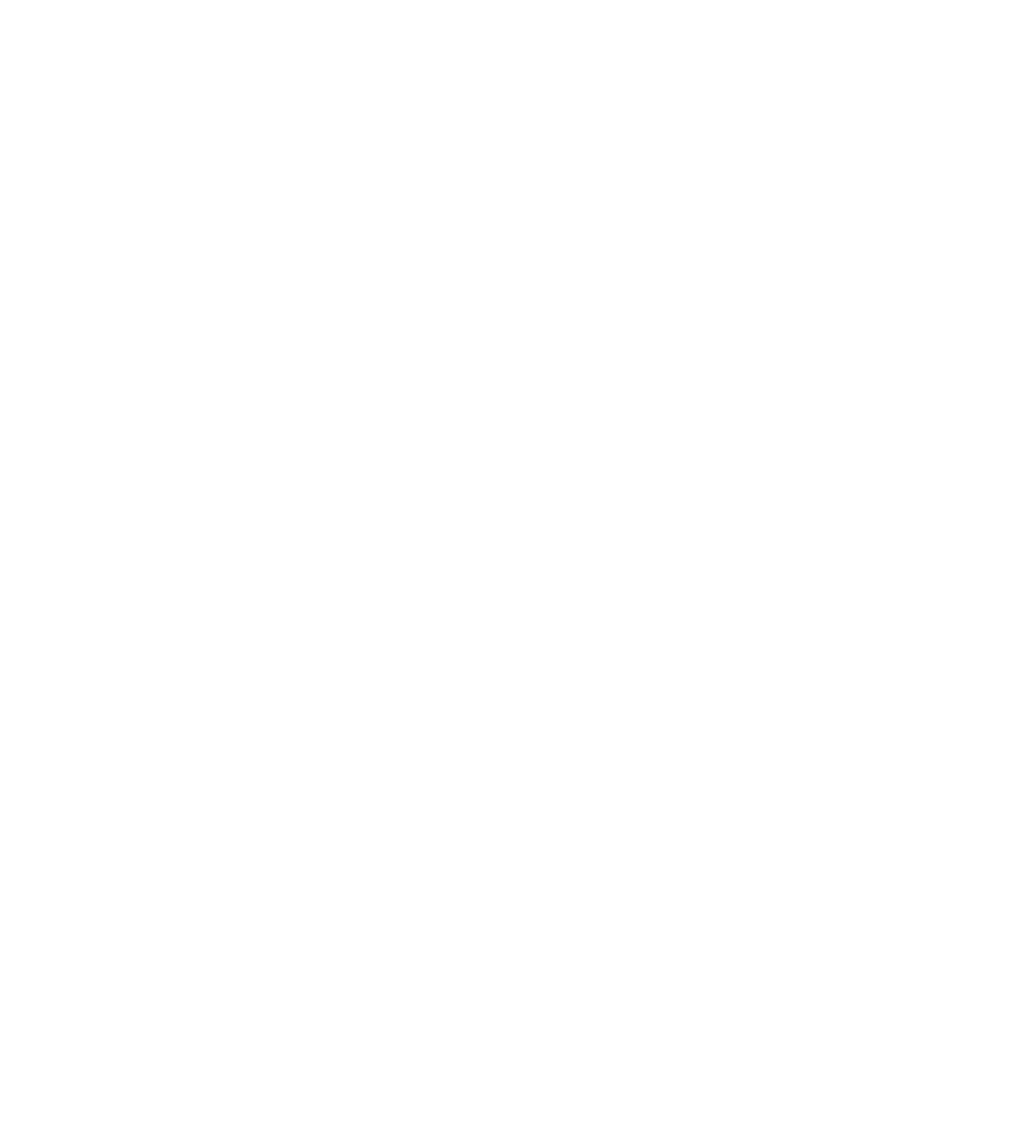
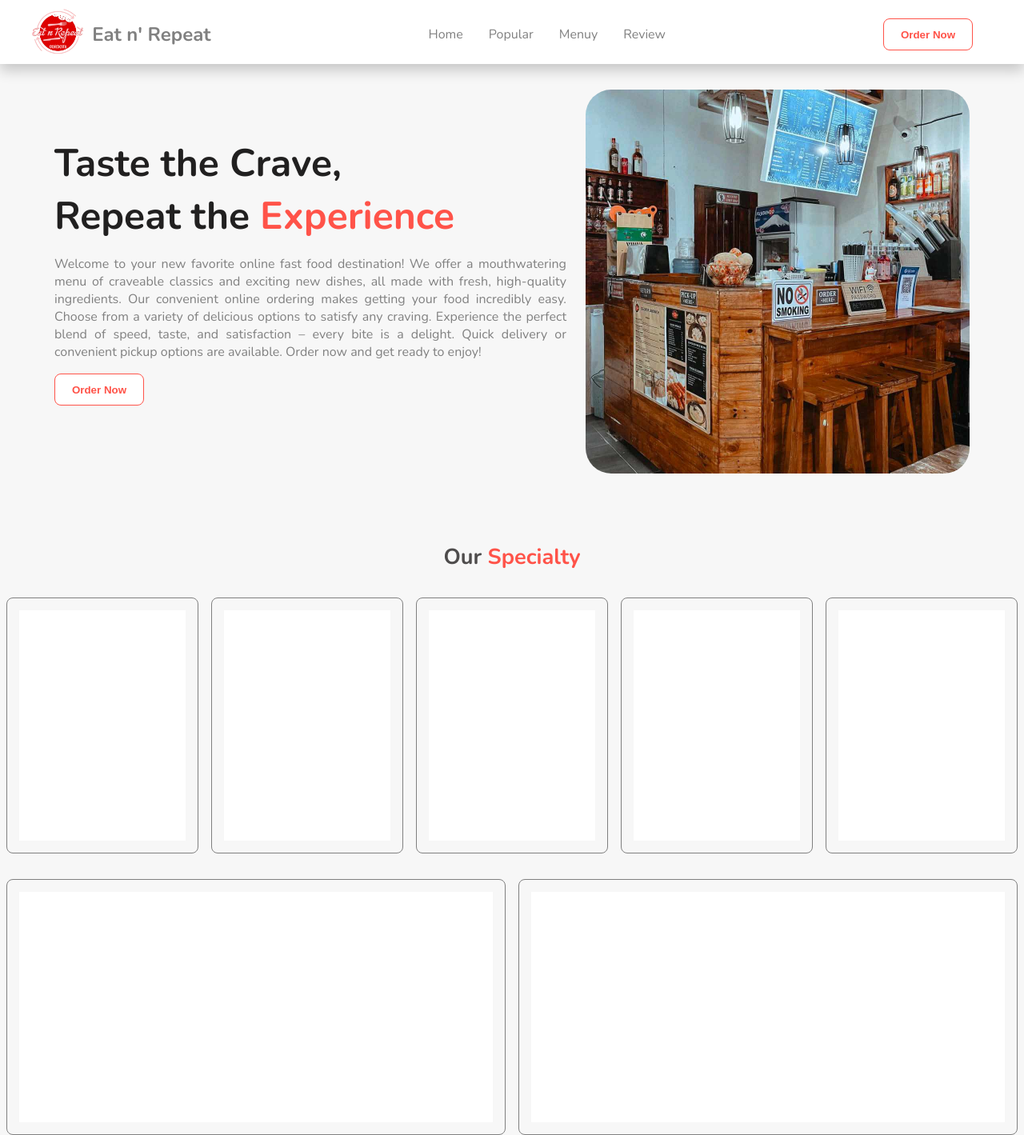
Before and after one commit to rhean-glitch/final, a plain HTML site: page index.html in a window 1280 px wide. Shown: the whole page at 80% size. Before the commit the page ends 800 px from the top, so only its background shows below. Drawn offline with nearby package versions, Linux system fonts and the light colour scheme.

Commit message:
new changes

```diff
--- /dev/null
+++ b/assets/styles/button.css
@@ -0,0 +1,19 @@
+button {
+    width: 7rem;
+    height: 2.5rem;
+    border: 1px solid #ff5349;
+    color: #ff5349;
+    background-color: white;
+    font-weight: 600;
+    border-radius: 0.5rem;
+    cursor: pointer;
+}
+
+.header-button {
+    margin-right: 4rem;
+}
+
+button:hover {
+    background-color: #ff5349;
+    color: white;
+}
--- /dev/null
+++ b/assets/styles/card.css
@@ -0,0 +1,16 @@
+.card-main {
+    width: 15rem;
+    height: 20rem;
+    background-color: #f7f7f7;
+    border: 1px solid gray;
+    display: flex;
+    justify-content: center;
+    align-items: center;
+    border-radius: 0.5rem;
+}
+
+.card {
+    width: 13rem;
+    height: 18rem;
+    background: white;
+}
--- /dev/null
+++ b/assets/styles/container.css
@@ -0,0 +1,38 @@
+.container {
+    display: flex;
+    justify-content: center;
+    align-items: center;
+    gap: 1.5rem;
+}
+
+.c-image img {
+    width: 30rem;
+    height: 30rem;
+    object-fit: cover;
+    border-radius: 2rem;
+    margin-top: 2rem;
+}
+
+
+.c-text {
+    width: 40rem;
+    color:#212020;
+    text-align: justify;
+}
+
+.c-text h1 {
+    font-size: 3rem;
+}
+
+.c-text span {
+    color: #ff5349;
+}
+
+.c-text p {
+    color: gray;
+    padding-top: 1rem;
+}
+
+.c-button {
+    padding-top: 1rem;
+}
--- /dev/null
+++ b/assets/styles/navbar.css
@@ -0,0 +1,46 @@
+header {
+    background: #ffffff;
+    box-shadow: 0 8px 16px rgba(0, 0, 0, 0.2);
+    height: 80px;
+    box-sizing: border-box;
+}
+
+.navbar {
+    display: flex;
+    justify-content: space-between;
+    align-items: center;
+}
+
+.logo {
+    display: flex;
+    align-items: center;
+    gap: 0.2rem;
+}
+
+.logo img {
+    width: 5rem;
+    margin-left: 2rem;
+    padding: 0.5rem;
+}
+
+.logo h1 {
+    color: gray;
+}
+
+.header-list > ul {
+    display: flex;
+    gap: 2rem;
+}
+
+.header-list li {
+    list-style: none;
+}
+
+.header-list a {
+    text-decoration: none;
+    color: gray;
+}
+
+.header-list a:hover {
+    color: #ff5349;
+}
--- /dev/null
+++ b/assets/styles/specialty.css
@@ -0,0 +1,48 @@
+.s-text {
+    display: flex;
+    justify-content: center;
+    align-items: center;
+    margin-top: 5rem;
+}
+
+.s-text h1 {
+    font-size: 1.7rem;
+    color: #4e4c4c;
+}
+
+.s-text span {
+    color: #ff5349;
+}
+
+.c-items {
+    display: flex;
+    justify-content: center;
+    align-items: center;
+    gap: 1rem;
+    margin-top: 2rem;
+}
+
+.c-items-two {
+    display: flex;
+    justify-content: center;
+    align-items: center;
+    gap: 1rem;
+    margin-top: 2rem;
+}
+
+.c-two-main {
+    width: 39rem;
+    height: 20rem;
+    background-color: #f7f7f7;
+    border: 1px solid gray;
+    display: flex;
+    justify-content: center;
+    align-items: center;
+    border-radius: 0.5rem;
+}
+
+.c-two {
+    width: 37rem;
+    height: 18rem;
+    background: white;
+}
--- /dev/null
+++ b/assets/styles/style.css
@@ -0,0 +1,19 @@
+@import url(navbar.css);
+@import url(button.css);
+@import url(container.css);
+@import url(specialty.css);
+@import url(card.css);
+
+@import url('https://fonts.googleapis.com/css2?family=Nunito:wght@200..1000&display=swap');
+
+
+* {
+    margin: 0;
+    padding: 0;
+    box-sizing: border-box;
+}
+
+html, body {
+  font-family: 'Nunito', sans-serif;
+  background-color: #f7f7f7;
+}
--- a/index.html
+++ b/index.html
@@ -1,11 +1,110 @@
 <!DOCTYPE html>
 <html lang="en">
+
 <head>
     <meta charset="UTF-8">
     <meta name="viewport" content="width=device-width, initial-scale=1.0">
-    <title>Document</title>
+    <title>Eat n' Repeat</title>
+    <link rel="stylesheet" href="/assets/styles/style.css">
 </head>
+
 <body>
+    <header>
+        <nav class="navbar">
+            <div class="logo">
+                <div>
+                    <img src="/assets/images/logo.png">
+                </div>
+                <div>
+                    <h1>Eat n' Repeat</h1>
+                </div>
+            </div>
+            <div class="header-list">
+                <ul>
+                    <li><a href="">Home</a></li>
+                    <li><a href="">Popular</a></li>
+                    <li><a href="">Menuy</a></li>
+                    <li><a href="">Review</a></li>
+                </ul>
+            </div>
+            <div class="header-button">
+                <button>Order Now</button>
+            </div>
+        </nav>
+    </header>
 
+    <main>
+
+        <section>
+            <div class="container">
+                <div class="c-text">
+                    <div>
+                        <h1>Taste the Crave, <br> Repeat the <span>Experience</span></h1>
+                        <p>Welcome to your new favorite online fast food destination! We offer a mouthwatering menu of
+                            craveable classics and exciting new dishes, all made with fresh, high-quality ingredients.
+                            Our convenient online ordering makes getting your food incredibly easy. Choose from a
+                            variety of delicious options to satisfy any craving. Experience the perfect blend of speed,
+                            taste, and satisfaction – every bite is a delight. Quick delivery or convenient pickup
+                            options are available. Order now and get ready to enjoy!</p>
+                    </div>
+                    <div class="c-button">
+                        <button>Order Now</button>
+                    </div>
+                </div>
+                <div class="c-image">
+                    <img src="/assets/images/home.jpg">
+                </div>
+            </div>
+        </section>
+
+        <section>
+            <div class="specialty">
+                <div class="s-text">
+                    <h1>Our <span>Specialty</span></h1>
+                </div>
+                <div class="c-items">
+                    <div class="card-main">
+                        <div class="card">
+
+                        </div>
+                    </div>
+                    <div class="card-main">
+                        <div class="card">
+
+                        </div>
+                    </div>
+                    <div class="card-main">
+                        <div class="card">
+
+                        </div>
+                    </div>
+                    <div class="card-main">
+                        <div class="card">
+
+                        </div>
+                    </div>
+                    <div class="card-main">
+                        <div class="card">
+
+                        </div>
+                    </div>
+                </div>
+                <div class="c-items-two">
+                    <div class="c-two-main">
+                        <div class="c-two">
+
+                        </div>
+                    </div>
+                    <div class="c-two-main">
+                        <div class="c-two">
+
+                        </div>
+                    </div>
+                </div>
+            </div>
+        </section>
+
+    </main>
 </body>
+
 </html>
--- a/styles/style.css
+++ /dev/null
@@ -1,3 +0,0 @@
-* {
-    margin: 0;
-}
```
Also changed, not shown: assets/images/home.jpg (added), assets/images/logo.png (added).
